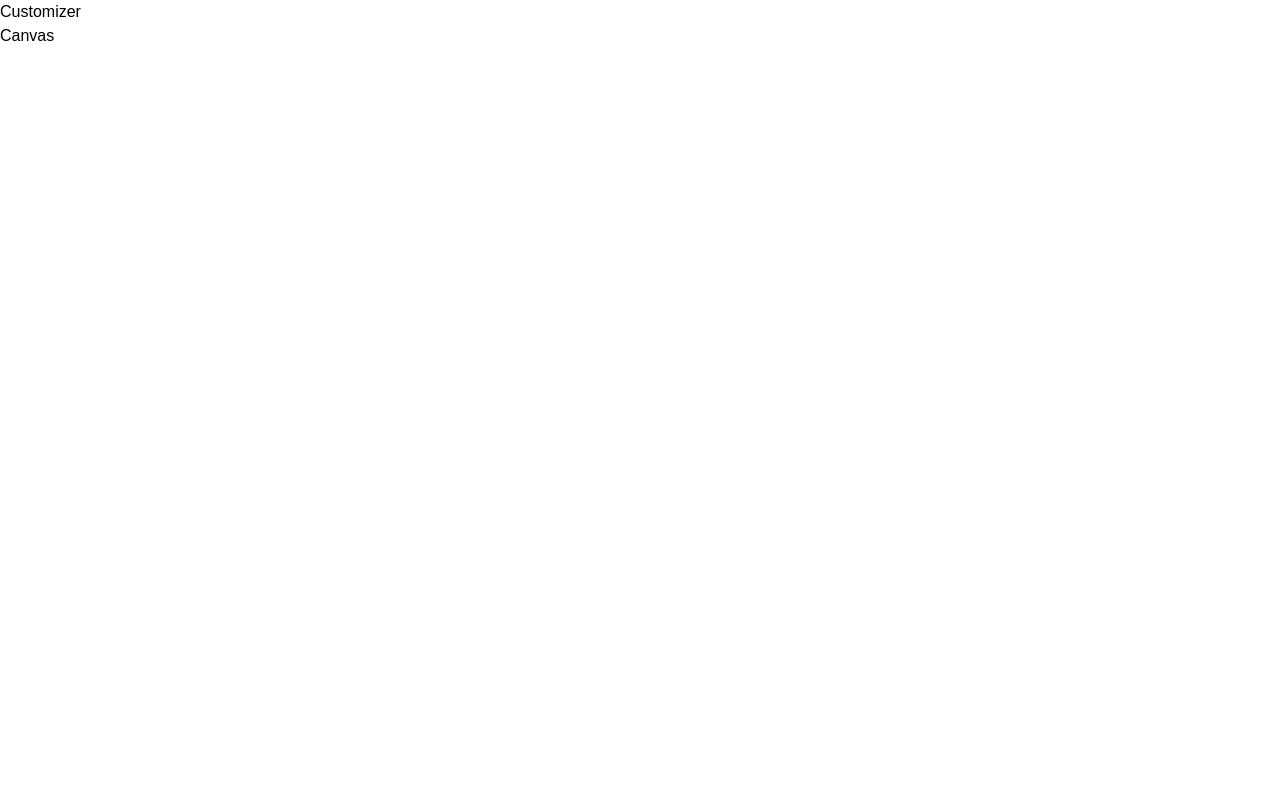
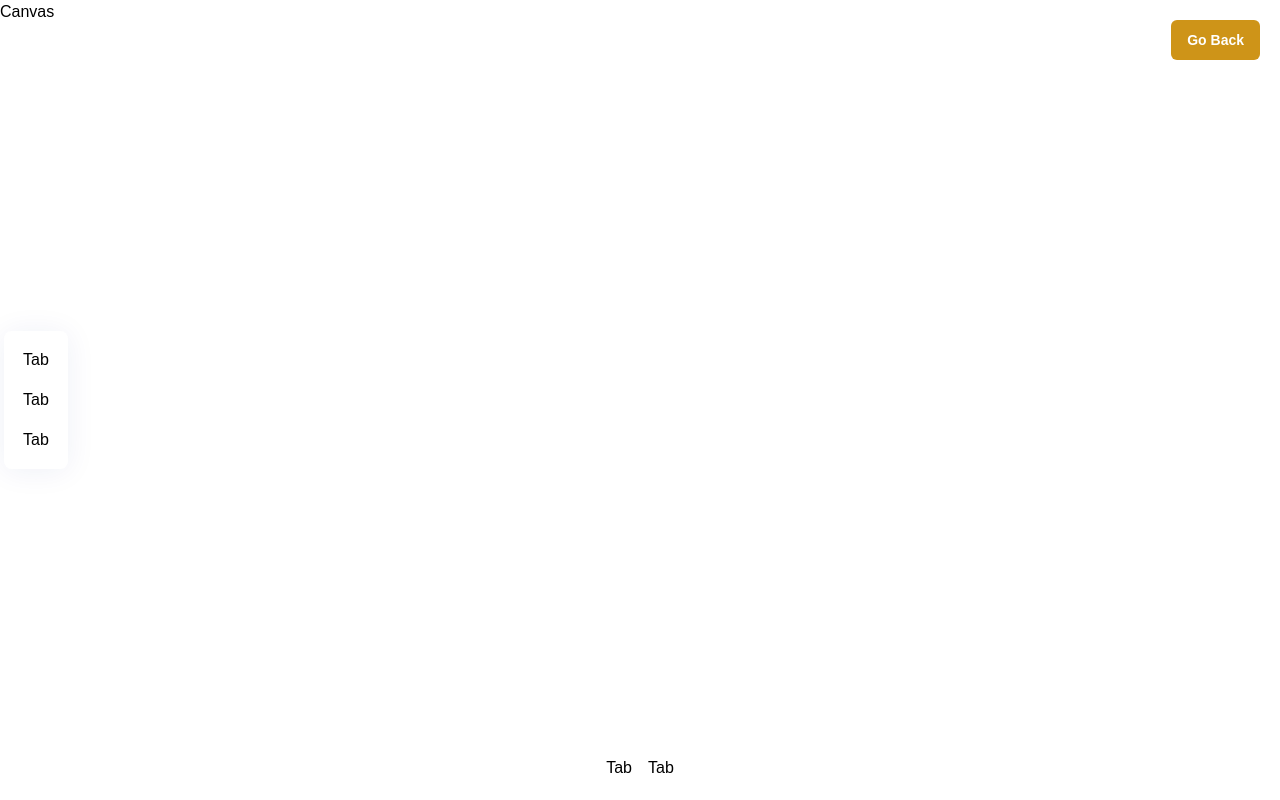
Before and after one commit to Oussema-Dallel/t-shirt-customizer, a React (Vite) app in the folder client/: page / in a window 1280 px wide. Both pictures are taken after a click on the button "Customize". Built offline with nearby package versions, Linux system fonts and the light colour scheme; a web font is replaced by a local one.

Commit message:
populate Customizer

```diff
--- a/client/src/assets/index.ts
+++ b/client/src/assets/index.ts
@@ -1,9 +1,7 @@
-import ai from "./ai.png";
-import fileIcon from "./file.png";
-import swatch from "./swatch.png";
-import download from "./download.png";
 
-import logoShirt from "./logo-tshirt.png";
-import stylishShirt from "./stylish-tshirt.png";
-
-export { ai, fileIcon, swatch, download, logoShirt, stylishShirt };
+export { default as ai } from './ai.png';
+export { default as fileIcon } from './file.png';
+export { default as swatch } from './swatch.png';
+export { default as download } from './download.png';
+export { default as logoShirt } from './logo-tshirt.png';
+export { default as stylishShirt } from './stylish-tshirt.png';
--- /dev/null
+++ b/client/src/components/AIPicker.tsx
@@ -0,0 +1,11 @@
+/* eslint-disable unicorn/filename-case */
+import type { FunctionComponent, ReactElement } from 'react';
+
+const AIPicker: FunctionComponent = (): ReactElement => {
+	return (
+		<div>AiPicker</div>
+	);
+};
+
+export { AIPicker };
+/* eslint-enable unicorn/filename-case */
--- /dev/null
+++ b/client/src/components/ColorPicker.tsx
@@ -0,0 +1,9 @@
+import type { FunctionComponent, ReactElement } from 'react';
+
+const ColorPicker: FunctionComponent = (): ReactElement => {
+	return (
+		<div>ColorPicker</div>
+	);
+};
+
+export { ColorPicker };
--- /dev/null
+++ b/client/src/components/FilePicker.tsx
@@ -0,0 +1,9 @@
+import type { FunctionComponent, ReactElement } from 'react';
+
+const FilePicker: FunctionComponent = (): ReactElement => {
+	return (
+		<div>FilePicker</div>
+	);
+};
+
+export { FilePicker };
--- /dev/null
+++ b/client/src/components/Tab.tsx
@@ -0,0 +1,17 @@
+import type { Tab as TabType } from '../config/constants';
+import type { FunctionComponent, ReactElement } from 'react';
+
+interface TabProps {
+	activeTab?: string;
+	handleClick: () => void;
+	isFilterTab?: boolean;
+	tab: TabType;
+}
+
+const Tab: FunctionComponent<TabProps> = ({ tab, handleClick, activeTab, isFilterTab = false }): ReactElement => {
+	return (
+		<div>Tab</div>
+	);
+};
+
+export { Tab };
--- a/client/src/components/index.ts
+++ b/client/src/components/index.ts
@@ -1,2 +1,5 @@
-
 export { CustomButton } from './CustomButton';
+export { FilePicker } from './FilePicker';
+export { ColorPicker } from './ColorPicker';
+export { AIPicker } from './AIPicker';
+export { Tab } from './Tab';
--- a/client/src/config/constants.ts
+++ b/client/src/config/constants.ts
@@ -1,6 +1,11 @@
 import { ai, fileIcon, logoShirt, stylishShirt, swatch } from '../assets';
 
-const EditorTabs = [
+interface Tab {
+	icon: string;
+	name: string;
+}
+
+const EditorTabs: Tab[] = [
 	{
 		name: 'colorpicker',
 		icon: swatch,
@@ -15,7 +20,7 @@ const EditorTabs = [
 	},
 ];
 
-const FilterTabs = [
+const FilterTabs: Tab[] = [
 	{
 		name: 'logoShirt',
 		icon: logoShirt,
@@ -38,3 +43,4 @@ const DecalTypes = {
 };
 
 export { DecalTypes, EditorTabs, FilterTabs };
+export type { Tab };
--- a/client/src/pages/Customizer.tsx
+++ b/client/src/pages/Customizer.tsx
@@ -1,8 +1,76 @@
-import type { FunctionComponent, ReactElement } from 'react';
+import { globalState } from '../store';
+import { useSnapshot } from 'valtio';
+import { AIPicker, ColorPicker, CustomButton, FilePicker, Tab } from '../components';
+import { AnimatePresence, motion } from 'framer-motion';
+import { EditorTabs, FilterTabs } from '../config/constants';
+import { fadeAnimation, slideAnimation } from '../config/motion';
+import { type FunctionComponent, type ReactElement, useCallback } from 'react';
 
 const Customizer: FunctionComponent = (): ReactElement => {
+	const snap = useSnapshot(globalState);
+	const onHandleBack = useCallback(() => {
+		globalState.isIntro = true;
+	}, [ ]);
+
+	const onHandleEditorTabClick = useCallback(() => {
+		// TODO: Handle tab click
+	}, [ ]);
+
+	const onHandleFilterTabClick = useCallback(() => {
+		// TODO: Handle tab click
+	}, [ ]);
+
 	return (
-		<div>Customizer</div>
+		<AnimatePresence>
+			{ snap.isIntro
+				? null
+				: (
+					<>
+						<motion.div
+							className='absolute top-0 left-0 z-10'
+							key="custom"
+							{ ...slideAnimation('left') }
+						>
+							<div className='flex items-center min-h-screen'>
+								<div className='editortabs-container tabs'>
+									{ EditorTabs.map((tab) => (
+										<Tab
+											handleClick={ onHandleEditorTabClick }
+											key={ tab.name }
+											tab={ tab }
+										/>
+									)) }
+								</div>
+							</div>
+						</motion.div>
+						<motion.div
+							className='absolute top-5 right-5 z-10'
+							{ ...fadeAnimation }
+						>
+							<CustomButton
+								customStyles='w-fit px-4 py-2.5 font-bold text-sm'
+								handleClick={ onHandleBack }
+								title='Go Back'
+								type='filled'
+							/>
+						</motion.div>
+						<motion.div
+							className='filtertabs-container'
+							{ ...slideAnimation('up') }
+						>
+							{ FilterTabs.map((tab) => (
+								<Tab
+									activeTab=''
+									handleClick={ onHandleFilterTabClick }
+									isFilterTab
+									key={ tab.name }
+									tab={ tab }
+								/>
+							)) }
+						</motion.div>
+					</>
+				) }
+		</AnimatePresence>
 	);
 };
 
--- a/client/src/store/index.ts
+++ b/client/src/store/index.ts
@@ -13,7 +13,7 @@ interface AppState {
 
 const initialState: AppState = {
 	color: '#ce9418',
-	fullDecal: './three.png',
+	fullDecal: './threejs.png',
 	isFullTexture: false,
 	isIntro: true,
 	isLogoTexture: true,
```
